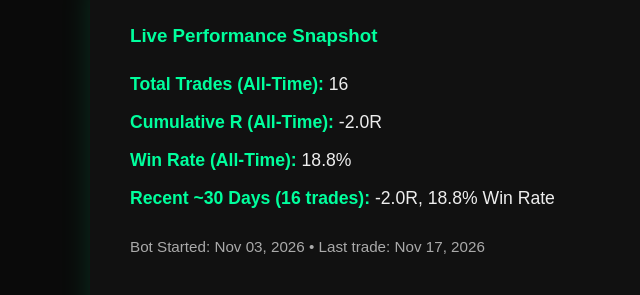
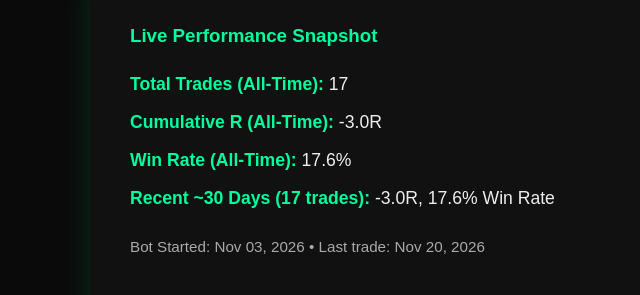
Before and after one commit to nicholasbarkerconsulting/site, a plain HTML site: page telegram/index.html in a window 1280 px wide. Shown: the part 815-1110 px from the top of the page, 0-640 px from the left. Drawn offline with Linux system fonts and the light colour scheme.

```diff
--- a/telegram/index.html
+++ b/telegram/index.html
@@ -147,11 +147,11 @@
 
     <div class="stats-box">
         <h3>Live Performance Snapshot</h3>
-        <p><span class="highlight">Total Trades (All-Time):</span> 16</p>
-        <p><span class="highlight">Cumulative R (All-Time):</span> -2.0R</p>
-        <p><span class="highlight">Win Rate (All-Time):</span> 18.8%</p>
-        <p><span class="highlight">Recent ~30 Days (16 trades):</span> -2.0R, 18.8% Win Rate</p>
-        <p style="margin-top:20px;font-size:0.95em;color:#aaa;">Bot Started: Nov 03, 2026 • Last trade: Nov 17, 2026</p>
+        <p><span class="highlight">Total Trades (All-Time):</span> 17</p>
+        <p><span class="highlight">Cumulative R (All-Time):</span> -3.0R</p>
+        <p><span class="highlight">Win Rate (All-Time):</span> 17.6%</p>
+        <p><span class="highlight">Recent ~30 Days (17 trades):</span> -3.0R, 17.6% Win Rate</p>
+        <p style="margin-top:20px;font-size:0.95em;color:#aaa;">Bot Started: Nov 03, 2026 • Last trade: Nov 20, 2026</p>
 
         <!-- Placeholder for equity curve – replace with your actual chart URL -->
         <img src="equity_curve.png"
```
